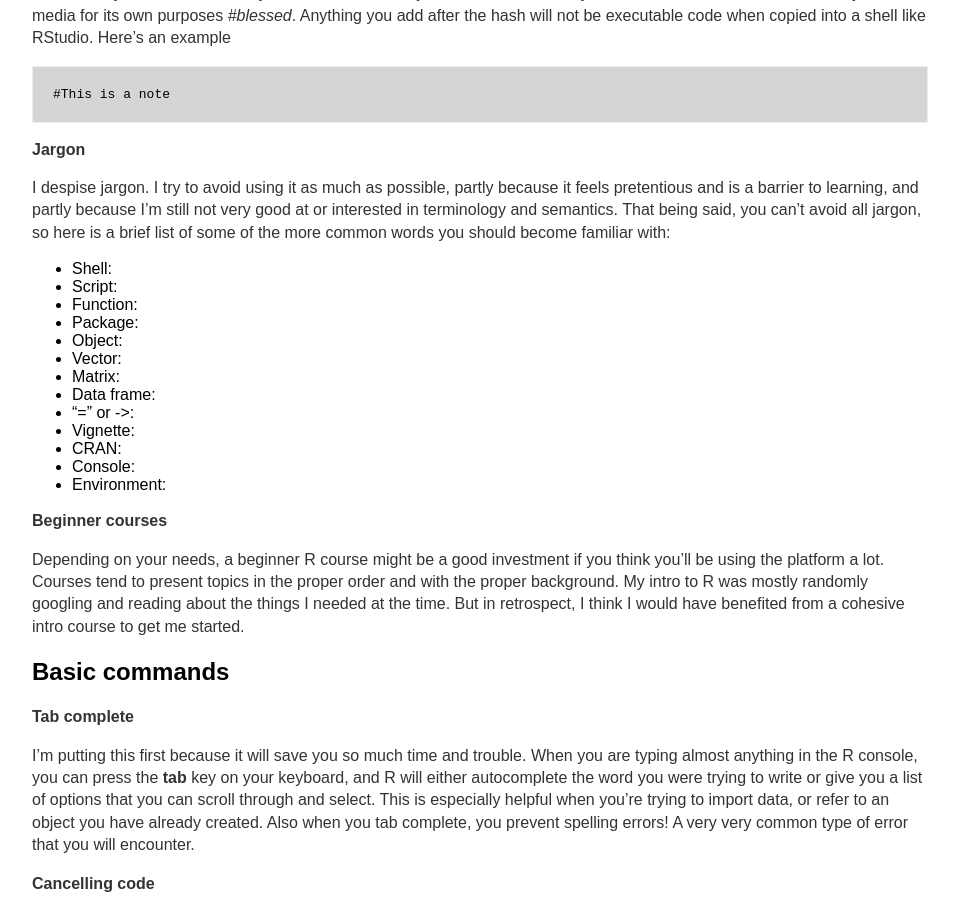
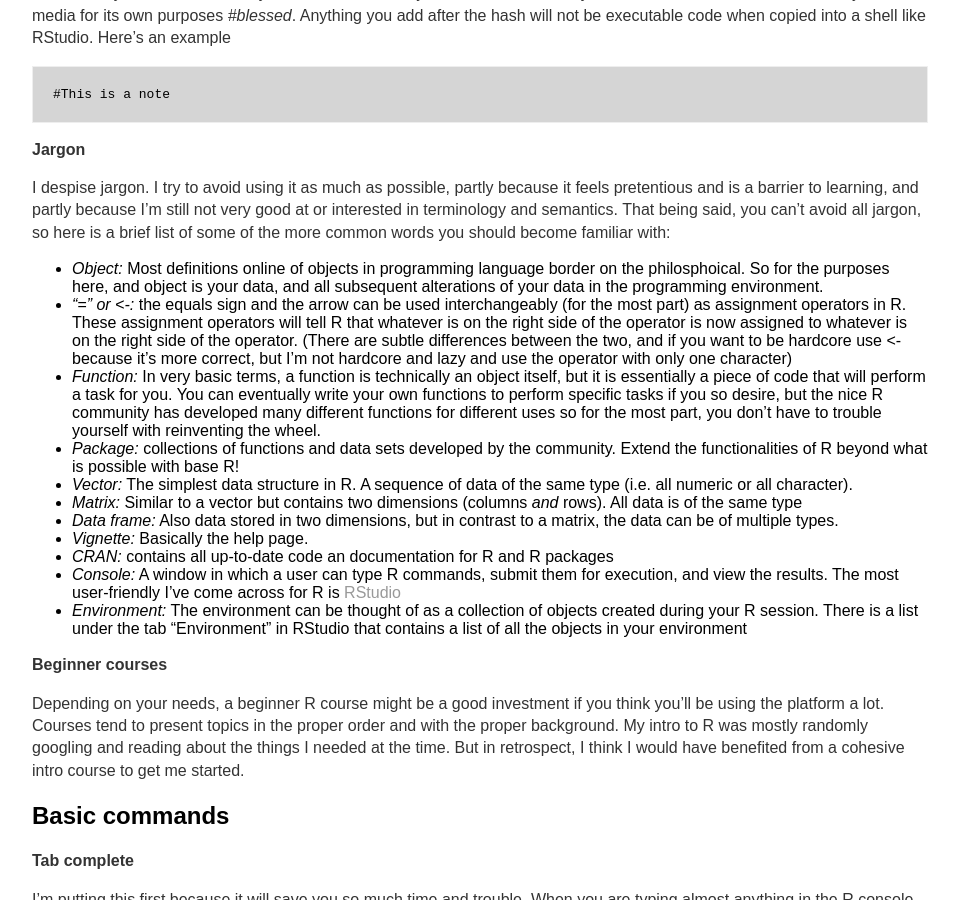
Before and after one commit to jkzorz/jkzorz.github.io, a Jekyll site: the page built from _posts/2020-05-17-Beginner-tips.md, in a window 1280 px wide and 900 px high, scrolled down 622 px. Shown: the whole window, without its empty margins (160-1119 px from the left). Built offline with Jekyll 4.4.1, drawn with Linux system fonts in a browser that asks for light colours; some of the changed text lies outside the part shown.

Commit message:
Update 2020-05-17-Beginner-tips.md

```diff
--- a/_posts/2020-05-17-Beginner-tips.md
+++ b/_posts/2020-05-17-Beginner-tips.md
@@ -21,19 +21,19 @@ A useful way to embed notes to yourself and others in your code is the *hash* sy
 **Jargon**
 
 I despise jargon. I try to avoid using it as much as possible, partly because it feels pretentious and is a barrier to learning, and partly because I’m still not very good at or interested in terminology and semantics. That being said, you can’t avoid all jargon, so here is a brief list of some of the more common words you should become familiar with:
--	Shell:
--	Script:
--	Function:
--	Package:
--	Object:
--	Vector:
--	Matrix:
--	Data frame:
--	“=” or ->:
--	Vignette:
--	CRAN:
--	Console:
--	Environment:
+
+
+-	*Object:* Most definitions online of objects in programming language border on the philosphoical. So for the purposes here, and object is your data, and all subsequent alterations of your data in the programming environment.
+-	*“=” or <-:* the equals sign and the arrow can be used interchangeably (for the most part) as assignment operators in R. These assignment operators will tell R that whatever is on the right side of the operator is now assigned to whatever is on the right side of the operator. (There are subtle differences between the two, and if you want to be hardcore use <- because it's more correct, but I'm not hardcore and lazy and use the operator with only one character)
+-	*Function:* In very basic terms, a function is technically an object itself, but it is essentially a piece of code that will perform a task for you. You can eventually write your own functions to perform specific tasks if you so desire, but the nice R community has developed many different functions for different uses so for the most part, you don't have to trouble yourself with reinventing the wheel.
+-	*Package:* collections of functions and data sets developed by the community. Extend the functionalities of R beyond what is possible with base R!
+-	*Vector:* The simplest data structure in R. A sequence of data of the same type (i.e. all numeric or all character).
+-	*Matrix:* Similar to a vector but contains two dimensions (columns *and* rows). All data is of the same type
+-	*Data frame:* Also data stored in two dimensions, but in contrast to a matrix, the data can be of multiple types.
+-	*Vignette:* Basically the help page.
+-	*CRAN:* contains all up-to-date code an documentation for R and R packages
+-	*Console:* A window in which a user can type R commands, submit them for execution, and view the results. The most user-friendly I've come across for R is [RStudio](https://rstudio.com/)
+-	*Environment:* The environment can be thought of as a collection of objects created during your R session. There is a list under the tab "Environment" in RStudio that contains a list of all the objects in your environment
 
 **Beginner courses**
 
@@ -97,7 +97,8 @@ These commands will provide you some exploratory insight into your data to ensur
 
 -	*str()* : gives you information about the structure of your object. Mainly, how many variables and observations, what type of object is it (data frame, matrix, etc), and what type of data is contained in each of your variables (if present)
 -	*summary()* : when used on a data frame or matrix, will return the summary statistics of each column in your data set, i.e. mean, median, number of occurrences of each factor etc. Useful for finding “NAs” or missing data in columns
--	*head()* : displays the top n (5 default) rows of your object in the console
+-	*class()* : will tell you the class of your object
+- *head()* : displays the top n (5 default) rows of your object in the console
 -	*names()* : returns the column name of your object
 -	*ncol()* : returns the number of columns in your object
 -	*nrow()* : returns the number of rows in your object
```
Also changed, not shown: other parts of _posts/2020-05-17-Beginner-tips.md (+3 -2 lines).
